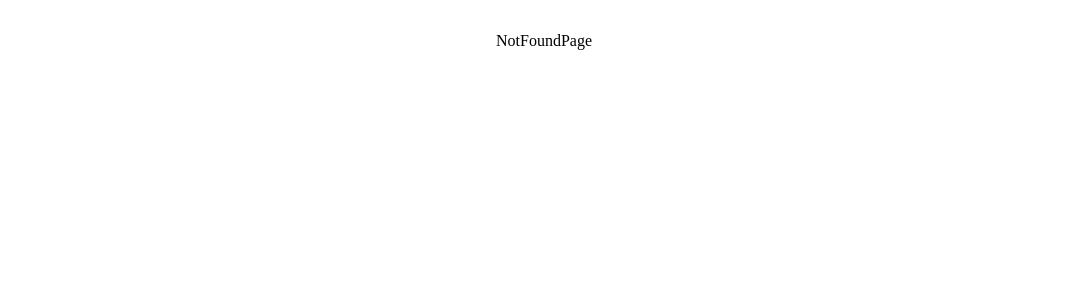
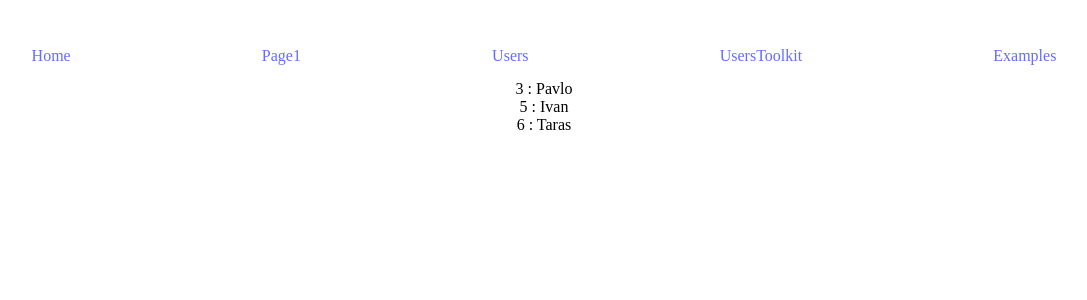
Before and after one commit to vasja1987petsko/react_ts_25, a React (Vite) app: page /users-toolkit in a window 1280 px wide. Shown: the top 300 px of the page, without its empty margins (96-1183 px from the left). Built offline with nearby package versions, Linux system fonts and the light colour scheme.

Commit message:
redux -toolkit

```diff
--- a/package.json
+++ b/package.json
@@ -10,6 +10,7 @@
     "preview": "vite preview"
   },
   "dependencies": {
+    "@reduxjs/toolkit": "^2.8.1",
     "dotenv": "^16.4.7",
     "react": "^19.0.0",
     "react-dom": "^19.0.0",
--- a/src/components/Header.tsx
+++ b/src/components/Header.tsx
@@ -13,6 +13,7 @@ const Header = () => {
           <Link to={'/'}> Home </Link>
           <Link to={'page1'}> Page1 </Link>
           <Link to={'users'}> Users</Link>
+          <Link to={'users-toolkit'}> UsersToolkit</Link>
           {/*<Link to={'page2'}> Page2 </Link>*/}
           <Link to={'examples'}> Examples </Link>
           {/*<Link to={'examples/other'}> examples/other </Link>*/}
--- /dev/null
+++ b/src/interfaces/users.ts
@@ -0,0 +1,4 @@
+export interface IUser {
+    id: number;
+    name: string;
+}
--- a/src/main.tsx
+++ b/src/main.tsx
@@ -4,7 +4,8 @@ import './index.css'
 import App from './App.tsx'
 
 import { Provider } from 'react-redux';
-import store from './redux/store/createStore';
+// import store from './redux/store/createStore';
+import { store } from './store';
 
 
 createRoot(document.getElementById('root')!).render(
--- /dev/null
+++ b/src/pages/UsersToolkit.tsx
@@ -0,0 +1,46 @@
+import { useEffect, memo, JSX } from "react";
+import { useDispatch, useSelector } from 'react-redux';
+import { RootState } from "../store";
+
+
+import { setUsersList }  from '../store/users/usersSlice';
+
+const Users = () => {
+  const usersList = useSelector((state: RootState) => state.users.usersList);
+  const dispatch = useDispatch()
+  console.log('usersList', usersList);
+  useEffect(() => {
+    dispatch(
+      setUsersList([
+        {
+          id: 3,
+          name: 'Pavlo'
+        },
+        {
+          id: 5,
+          name: 'Ivan'
+        },
+        {
+          id: 6,
+          name: 'Taras'
+        }
+      ])
+    )
+  }, [])
+
+  return(
+    <div>
+      {
+        usersList.map((user: any) => {
+          return(
+            <div>
+              {user.id} : {user.name}
+            </div>
+          )
+        })
+      }
+    </div>
+  )
+}
+
+export default memo(Users);
--- a/src/redux/reducers/userReducer.ts
+++ b/src/redux/reducers/userReducer.ts
@@ -1,6 +1,10 @@
-import { USERS } from '../actionTypes/users'
+import { USERS } from '../actionTypes/users';
+import { IUser } from "../../interfaces/users.ts";
+export interface IUsersState {
+  usersList: IUser[];
+}
 
-const initialState = {
+const initialState: IUsersState  = {
   usersList: [
     {
       id: 1,
@@ -9,7 +13,7 @@ const initialState = {
   ]
 }
 
-export default (state = initialState, action) => {
+export default (state: IUsersState  = initialState, action) => {
   switch (action.type) {
     case USERS.SET_USERS_LIST:
       return {
--- a/src/router/index.tsx
+++ b/src/router/index.tsx
@@ -2,6 +2,7 @@
 import { createBrowserRouter, RouterProvider } from 'react-router';
 import Layout from "../components/Layout";
 import Users from "../pages/Users";
+import UsersToolkit from "../pages/UsersToolkit";
 import Example from "../componentsExample/Example";
 import exampleRouter from "./exampleRouter";
 //
@@ -37,6 +38,10 @@ const Router = () => {
           path: "users",
           element: <Users />,
         },
+        {
+          path: "users-toolkit",
+          element: <UsersToolkit />,
+        },
       ]
     },
     {
--- /dev/null
+++ b/src/store/index.ts
@@ -0,0 +1,14 @@
+import { configureStore } from '@reduxjs/toolkit';
+import usersReducer from './users/usersSlice'
+
+
+export const store = configureStore({
+    reducer: {
+        users: usersReducer
+    },
+})
+
+// Infer the `RootState` and `AppDispatch` types from the store itself
+export type RootState = ReturnType<typeof store.getState>
+// Inferred type: {posts: PostsState, comments: CommentsState, users: UsersState}
+export type AppDispatch = typeof store.dispatch
--- /dev/null
+++ b/src/store/users/usersSlice.ts
@@ -0,0 +1,35 @@
+import { createSlice } from '@reduxjs/toolkit'
+import type { PayloadAction } from '@reduxjs/toolkit'
+import { IUser } from '../../interfaces/users'
+
+export interface IUsersState {
+    usersList: IUser[];
+}
+
+const initialState: IUsersState = {
+    usersList: [
+        {
+            id: 1,
+            name: 'Taras'
+        }
+    ]
+}
+
+export const usersSlice = createSlice({
+    name: 'users',
+    initialState,
+    reducers: {
+        setUsersList: (state: IUsersState, action: PayloadAction<IUser []> ) => {
+            state.usersList = action.payload;
+        }
+    },
+})
+
+// Action creators are generated for each case reducer function
+export const {
+    setUsersList,
+    // createUsers,
+    // deleteUser
+} = usersSlice.actions
+
+export default usersSlice.reducer
```
Also changed, not shown: 1 other file (tests, documents, lock files or other folders).
